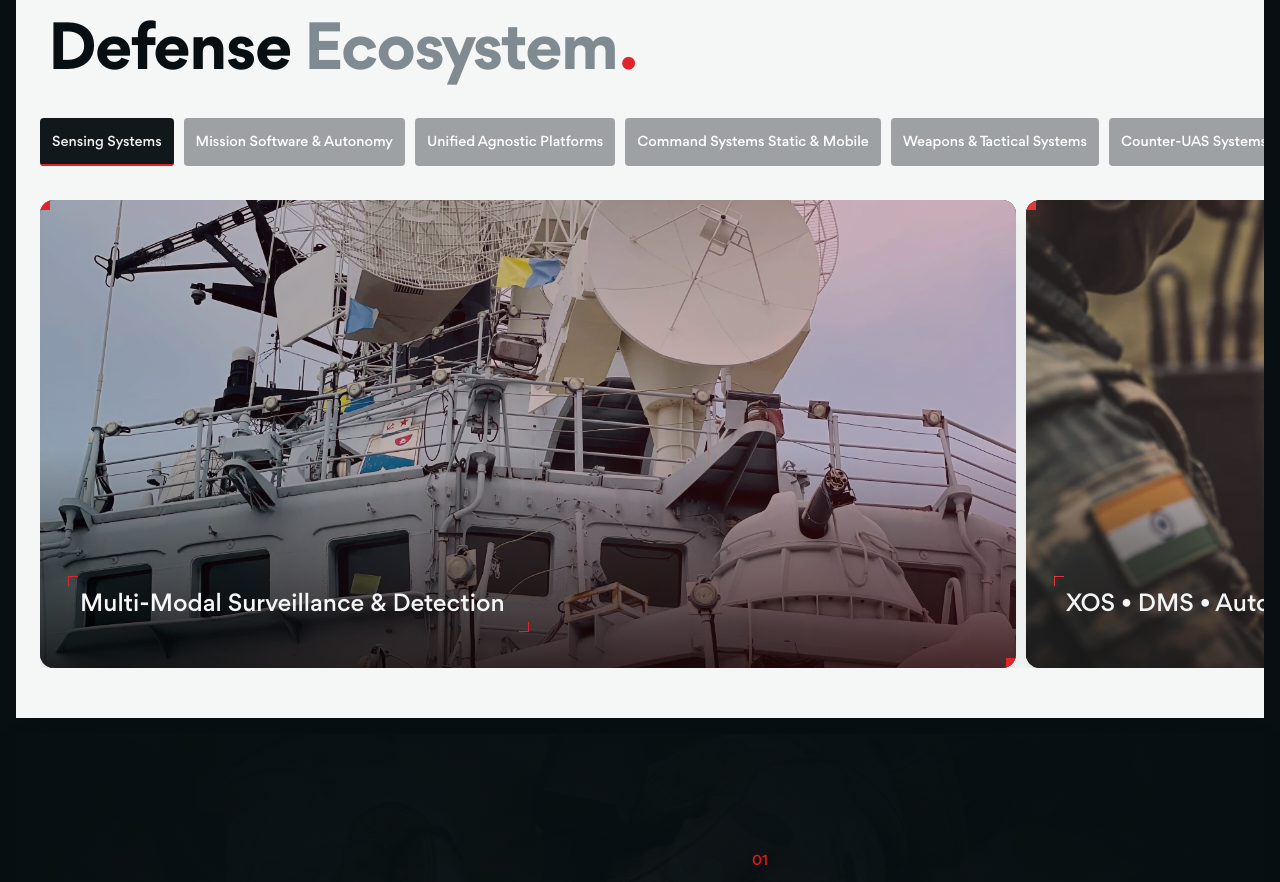
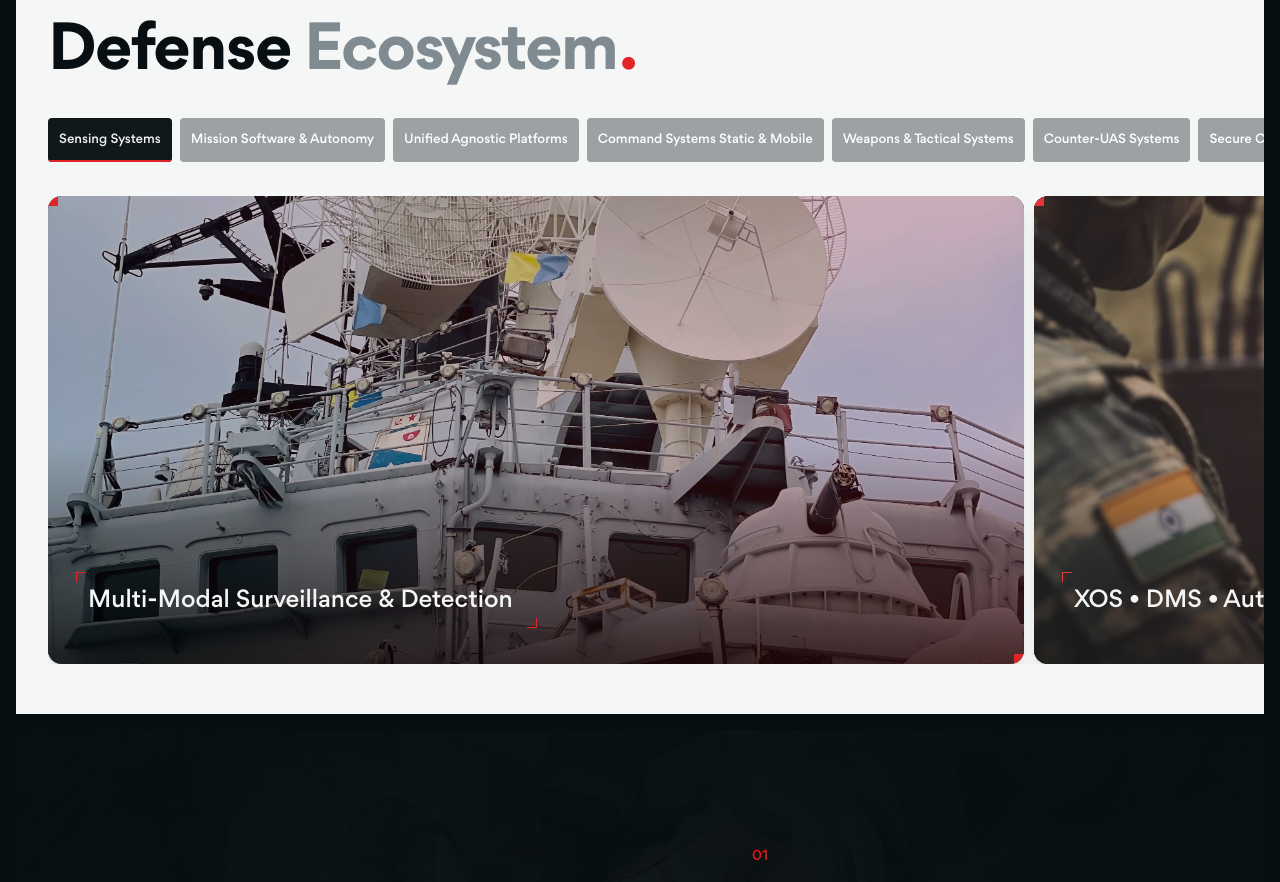
Before and after one commit to bobinthomas/rayonix, a Next.js app: page / in a window 1280 px wide. Shown: the part 1667-2549 px from the top of the page. Built offline with nearby package versions, Linux system fonts and the light colour scheme.

Commit message:
fix(ecosystem): align 2rem grid margin with sm:px-8 container, fit all 7 tabs on desktop with zero truncation

```diff
--- a/src/components/home/EcosystemSection.tsx
+++ b/src/components/home/EcosystemSection.tsx
@@ -138,9 +138,9 @@ function CardTitleScramble({
   return <span>{displayText}</span>;
 }
 
-// Mathematical grid line constant matching max-w-[1280px] mx-auto px-6 sm:px-8
-const GRID_LEFT_CSS = "max(1.5rem, calc((100% - 1280px) / 2 + 2rem))";
-const GRID_WIDTH_CSS = "calc(100% - max(1.5rem, calc((100% - 1280px) / 2 + 2rem)))";
+// Mathematical grid line constant matching max-w-[1280px] mx-auto px-6 sm:px-8 (32px / 2rem on sm+)
+const GRID_LEFT_CSS = "max(2rem, calc((100% - 1280px) / 2 + 2rem))";
+const GRID_WIDTH_CSS = "calc(100% - max(2rem, calc((100% - 1280px) / 2 + 2rem)))";
 
 export default function EcosystemSection() {
   const [activeTab, setActiveTab] = useState(0);
@@ -235,7 +235,7 @@ export default function EcosystemSection() {
             width: GRID_WIDTH_CSS,
           }}
         >
-          <div className="flex items-center gap-[8px] xl:gap-[10px] min-w-max pb-1">
+          <div className="flex items-center gap-[6px] sm:gap-[8px] min-w-max pb-1">
             {ecosystemData.map((item, idx) => {
               const isActive = activeTab === idx;
               return (
@@ -247,7 +247,7 @@ export default function EcosystemSection() {
                   type="button"
                   onClick={() => setActiveTab(idx)}
                   onMouseEnter={() => setHoveredCardIndex(idx)}
-                  className={`group relative px-[11px] xl:px-[12px] py-[11px] xl:py-[13.5px] rounded-[4px] text-[13px] xl:text-[14px] font-medium transition-colors duration-200 cursor-pointer whitespace-nowrap overflow-hidden select-none border-0 outline-none ${
+                  className={`group relative px-[9px] sm:px-[10px] xl:px-[11px] py-[9px] sm:py-[10px] xl:py-[12px] rounded-[4px] text-[12px] sm:text-[12.5px] xl:text-[13px] font-medium transition-colors duration-200 cursor-pointer whitespace-nowrap overflow-hidden select-none border-0 outline-none ${
                     isActive
                       ? "bg-[#10181c] text-[#f1f2f2]"
                       : "bg-[#9da1a4] text-white hover:bg-[#868c90]"
```
